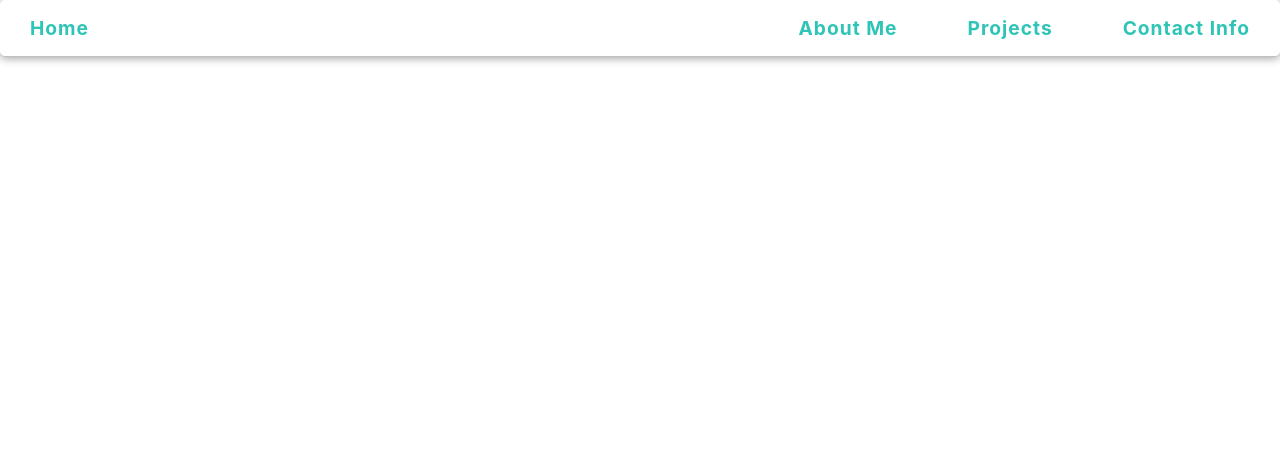
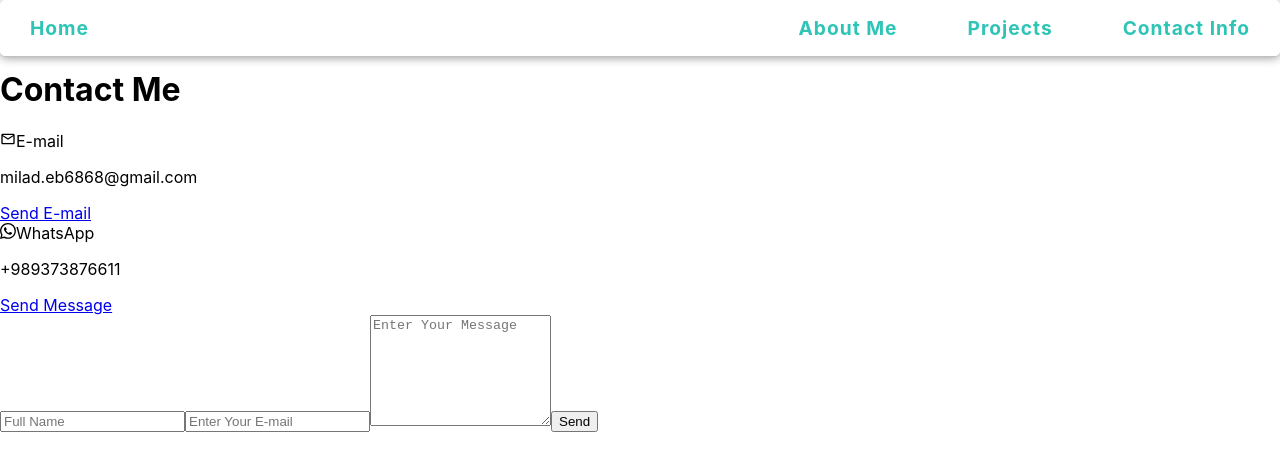
Before and after one commit to Miladebrahimi96/React.js-Portfolio, a React (Create React App) app: page /Contactinfo in a window 1280 px wide. Shown: the top 470 px of the page. Built offline with nearby package versions, Linux system fonts and the light colour scheme.

Commit message:
ContactInfo component finished

```diff
--- a/src/App.js
+++ b/src/App.js
@@ -1,5 +1,6 @@
 import React from 'react';
 import {Routes, Route} from "react-router-dom";
+import ContactInfo from './components/ContactInfo';
 import Home from './components/Home';
 import Navbar from './components/Navbar';
 import Projects from './components/Projects';
@@ -11,6 +12,7 @@ const App = () => {
       <Routes>
         <Route path='/' element={<Home />}/>
         <Route path='/projects' element={<Projects />} />
+        <Route path='/Contactinfo' element={<ContactInfo />} />
       </Routes>
     </>
   );
--- a/src/components/ContactInfo.js
+++ b/src/components/ContactInfo.js
@@ -1,9 +1,37 @@
 import React from 'react';
+
+//icons
+import {MdOutlineMail} from "react-icons/md";
+import {BsWhatsapp} from "react-icons/bs";
+
+//components
+import Contact from './shared/Contact';
+import SendMessage from './shared/SendMessage';
 
 const ContactInfo = () => {
     return (
         <div>
-
+            <div>
+                <div>
+                    <h2>Get in touch</h2>
+                    <h1>Contact Me</h1>
+                </div>
+                <Contact
+                    icon={<MdOutlineMail/>}
+                    title="E-mail"
+                    content="milad.eb6868@gmail.com"
+                    link="mailto:milad.eb6868@gmail.com"
+                    buttonTitle="Send E-mail"
+                />
+                <Contact
+                    icon={<BsWhatsapp/>}
+                    title="WhatsApp"
+                    content="+989373876611"
+                    link="https://wa.me/+989373876611/?text=urlencodedtext"
+                    buttonTitle="Send Message"
+                />
+            </div>
+            <SendMessage />
         </div>
     );
 };
--- a/src/components/Navbar.js
+++ b/src/components/Navbar.js
@@ -11,7 +11,7 @@ const Navbar = () => {
             <ul>
                 <li><Link to="">About Me</Link></li>
                 <li><Link to="/projects">Projects</Link></li>
-                <li><Link to="">Contact Info</Link></li>
+                <li><Link to="/contactinfo">Contact Info</Link></li>
             </ul>
         </div>
     );
--- a/src/components/shared/Contact.js
+++ b/src/components/shared/Contact.js
@@ -1,9 +1,12 @@
 import React from 'react';
 
-const Contact = () => {
+const Contact = ({icon, title, content, link, buttonTitle}) => {
     return (
         <div>
-
+            <span>{icon}</span>
+            <span>{title}</span>
+            <p>{content}</p>
+            <a href={link} target="_blanck">{buttonTitle}</a>
         </div>
     );
 };
--- a/src/components/shared/Hero.js
+++ b/src/components/shared/Hero.js
@@ -13,7 +13,7 @@ const Hero = () => {
             <div className={styles.titleContainer}>
                 <h1>Milad Ebrahimi</h1>
                 <h2>Junior Front-End Developer</h2>
-                <Link to="">Go to Projects</Link>
+                <Link to="/projects">Go to Projects</Link>
             </div>
             <img src={heroImage} alt="Hero"/>
 
--- a/src/components/shared/SendMessage.js
+++ b/src/components/shared/SendMessage.js
@@ -1,10 +1,20 @@
-import React from 'react';
+import React, {useState} from 'react';
 
 const SendMessage = () => {
+
+    const [name, setName] = useState("");
+    const [email, setEmail] = useState("");
+
+    const nameHandler = event => setName(event.target.value);
+    const emailHandler = event => setEmail(event.target.value);
+
     return (
-        <div>
-
-        </div>
+        <form>
+            <input type="text" value={name} onChange={nameHandler} required placeholder='Full Name'/>
+            <input type="email" value={email} onChange={emailHandler} required placeholder='Enter Your E-mail'/>
+            <textarea name='message' rows="7" placeholder="Enter Your Message" required/>
+            <button type='submit'>Send</button>
+        </form>
     );
 };
 
```
